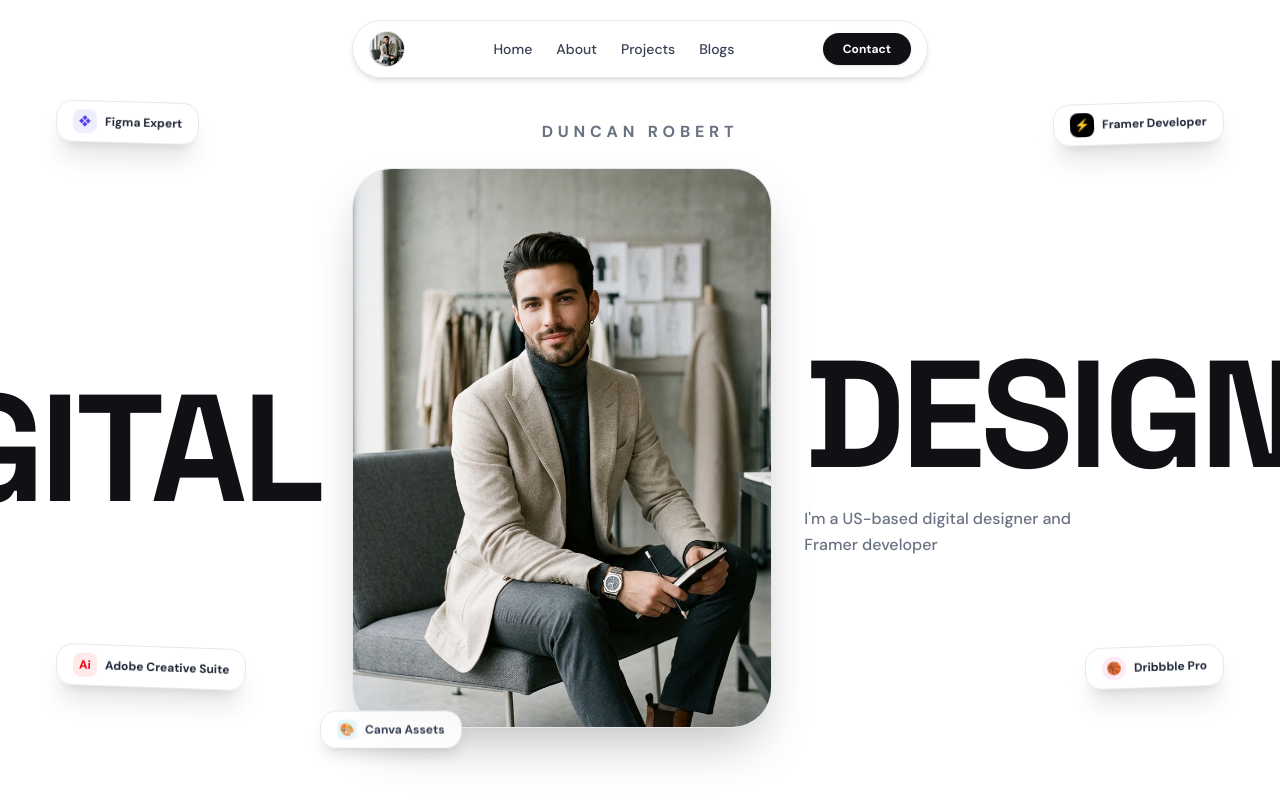
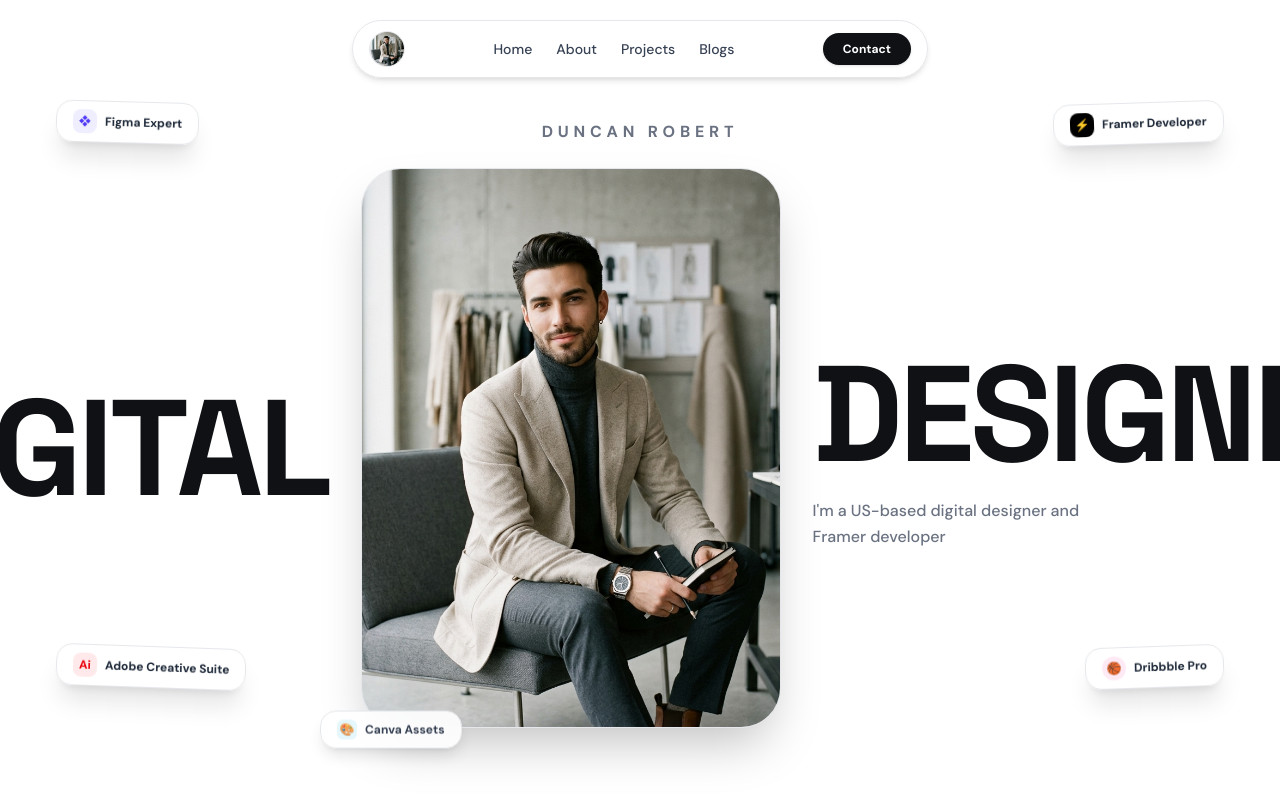
Before and after one commit to aeropeak26/Nivetha_portfolio, a Next.js app: page / in a window 1280 px wide. Shown: the top 800 px of the page. Built offline with nearby package versions, Linux system fonts and the light colour scheme.

Commit message:
style: adjust hero headline font sizes to md:text-[5.5rem] lg:text-[6.5rem] xl:text-[8.5rem]

```diff
--- a/src/components/PortaviaHero.tsx
+++ b/src/components/PortaviaHero.tsx
@@ -93,7 +93,7 @@ export default function PortaviaHero() {
             transition={{ duration: 0.7 }}
             className="text-center lg:text-right"
           >
-            <h1 className="text-6xl sm:text-8xl md:text-[6.5rem] lg:text-[7.5rem] xl:text-[9.5rem] font-bold tracking-tighter text-[#0F1115] uppercase leading-none font-display">
+            <h1 className="text-6xl sm:text-8xl md:text-[5.5rem] lg:text-[6.5rem] xl:text-[8.5rem] font-bold tracking-tighter text-[#0F1115] uppercase leading-none font-display">
               DIGITAL
             </h1>
           </motion.div>
@@ -121,7 +121,7 @@ export default function PortaviaHero() {
             transition={{ duration: 0.7, delay: 0.1 }}
             className="text-center lg:text-left flex flex-col items-center lg:items-start"
           >
-            <h1 className="text-6xl sm:text-8xl md:text-[6.5rem] lg:text-[7.5rem] xl:text-[9.5rem] font-bold tracking-tighter text-[#0F1115] uppercase leading-none font-display">
+            <h1 className="text-6xl sm:text-8xl md:text-[5.5rem] lg:text-[6.5rem] xl:text-[8.5rem] font-bold tracking-tighter text-[#0F1115] uppercase leading-none font-display">
               DESIGNER
             </h1>
             <p className="mt-4 text-xs sm:text-sm md:text-base text-gray-500 font-medium max-w-xs leading-relaxed text-center lg:text-left">
```
